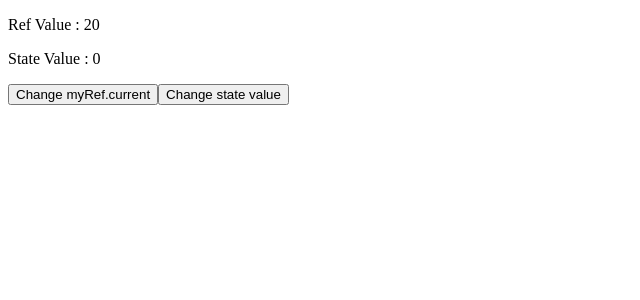
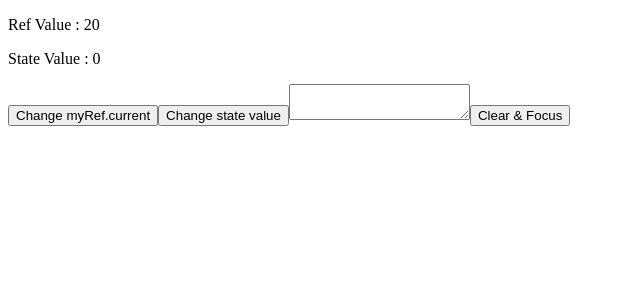
Before and after one commit to loedex/react-learning-playground, a React (Vite) app in the folder 15-useref/: page / in a window 1280 px wide. Shown: the top 300 px of the page, without its empty margins (0-640 px from the left). Built offline with nearby package versions, Linux system fonts and the light colour scheme.

Commit message:
feat: add textarea with clear and focus functionality in using useRef's ref attribute

```diff
--- a/15-useref/src/App.jsx
+++ b/15-useref/src/App.jsx
@@ -4,7 +4,8 @@ import { useState } from "react";
 
 const App = () => {
   const [value, setValue] = useState(0);
-  const myRef = useRef(20);
+  const myRef = useRef(20);null
+  const textAreaRef = useRef()
 
   function handleRefChange() {
     myRef.current++;
@@ -15,12 +16,19 @@ const App = () => {
     setValue((prev)=>(prev+1))
   }
 
+  function handleTextarea() {
+    textAreaRef.current.value = '';
+    textAreaRef.current.focus();
+  }
+
   return (
     <div>
       <p>Ref Value : {myRef.current} </p>
       <p>State Value : {value}</p>
       <button onClick={handleRefChange}>Change myRef.current</button>
       <button onClick={handleStateChange}>Change state value</button>
+      <textarea ref={textAreaRef} name="" id=""/>
+      <button onClick={handleTextarea}>Clear & Focus</button>
     </div>
   );
 };
```
